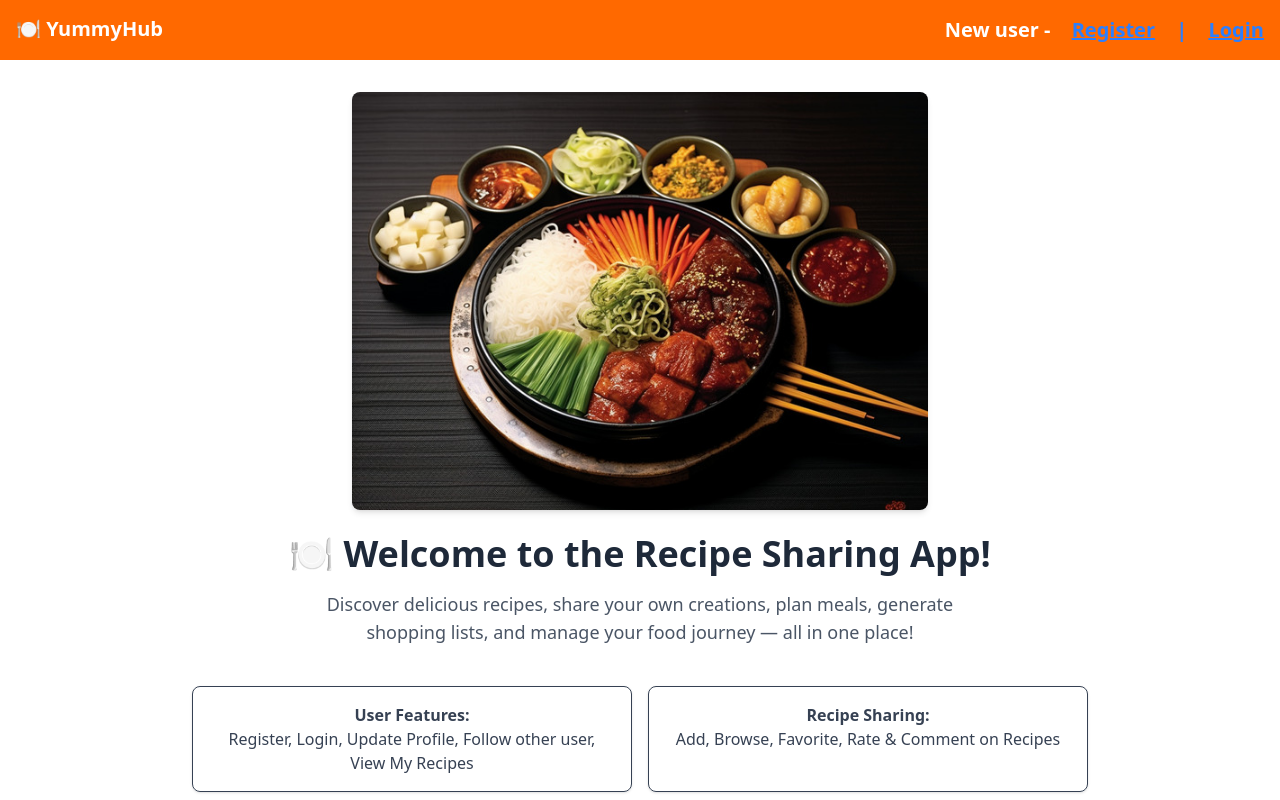
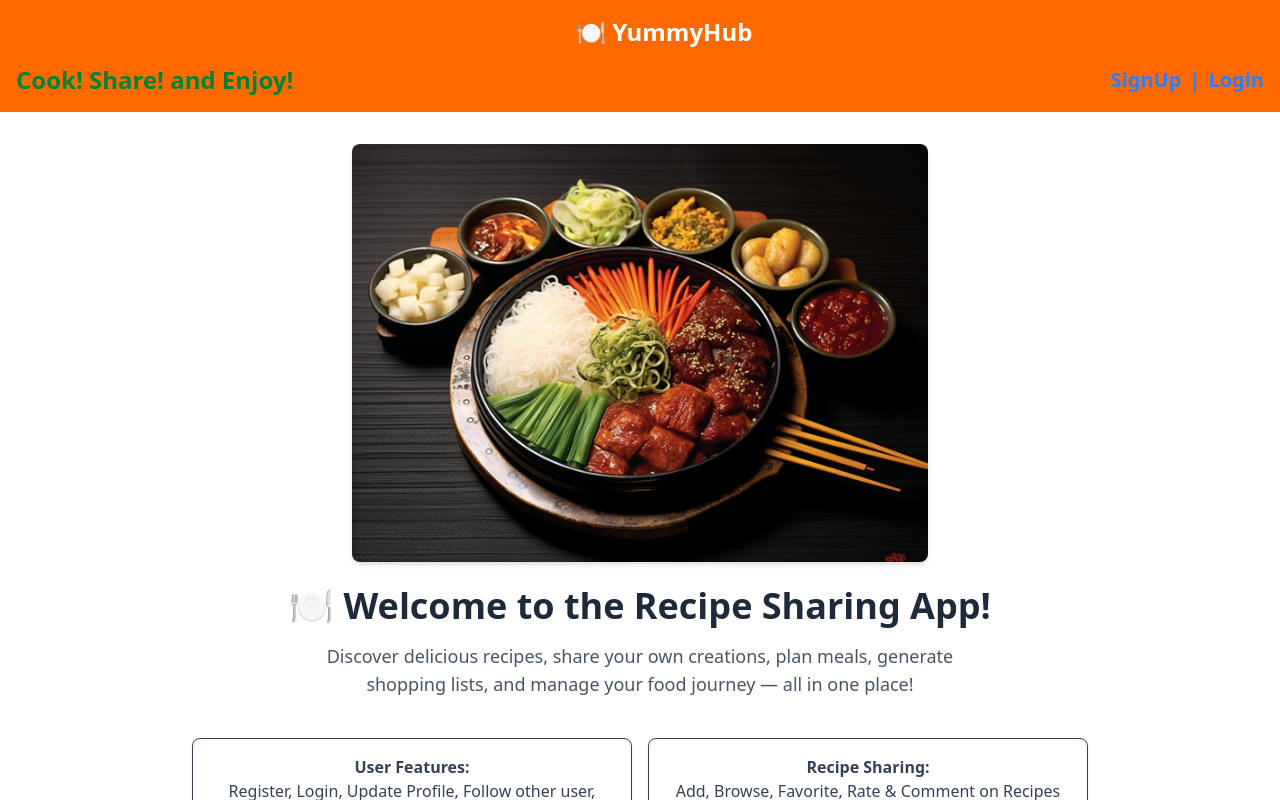
Before and after one commit to nandhini-11-cmd/recipeapp-frontend, a React (Vite) app: page / in a window 1280 px wide. Shown: the top 800 px of the page. Built offline with nearby package versions, Linux system fonts and the light colour scheme; no server answers.

Commit message:
includes responsiveness

```diff
--- a/src/components/Navbar.jsx
+++ b/src/components/Navbar.jsx
@@ -1,22 +1,29 @@
 import { Link, useNavigate } from "react-router-dom";
 import { useAuth } from "../context/AuthContext";
+import { useState } from "react";
 
 const Navbar = () => {
   const { user, logout } = useAuth();
   const navigate = useNavigate();
-
+   const [showMenu, setShowMenu] = useState(false);
   const handleLogout = () => {
     logout();
     navigate("/");
   };
 
   return (
-    <nav className="bg-orange-500 text-white p-4 flex justify-between items-center">
-      <Link to="/" className="text-xl font-bold animate-bounce">🍽️ YummyHub</Link>
-
-      <div className="space-x-4">
+    <nav className="bg-orange-500 text-white p-4 ">
+       <div className="flex justify-between items-center">
+      <Link to="/" className="text-2xl font-bold ml-2 md:ml-140">🍽️ YummyHub</Link>
+     <button onClick={() => setShowMenu(!showMenu)} className="md:hidden text-blue-600 font-bold text-sm underline ">
+          {showMenu ? "Close" : "Menu"}
+        </button>
+      </div>
+     <div
+  className={`mt-4 ${showMenu ? "flex" : "hidden"} flex-col items-start space-y-2 md:space-y-0 md:flex md:flex-row md:items-center md:justify-between md:space-x-4 text-s md:text-m font-bold`}>
         {user ? (
           <>
+          <span className=" font-bold text-green-800">Hi, {user.name} Welcome!</span>
             <Link to="/recipes">All-Recipes</Link>
             <Link to="/create">Add-Recipe</Link>
             <Link to="/my-recipes">My-Recipes</Link>
@@ -25,19 +32,28 @@ const Navbar = () => {
             <Link to="/shopping-list">Shopping-List</Link>
             <Link to="/following">Following</Link>
             <Link to="/profile">Update-Profile</Link>
-            <span className="font-bold text-green-800">Hi, {user.name}!</span>
-            <button onClick={handleLogout} className="bg-red-600 px-3 py-1 rounded hover:bg-red-700">
+
+            <button onClick={handleLogout} className="bg-red-600 px-3 py-1 ml-4 rounded hover:bg-red-700">
               Logout
             </button>
             </>) : (
-              <>
-               <span className=" text-xl font-bold">New user - </span>
-               <Link to="/register" className="text-blue-500 text-xl  underline font-bold">Register</Link>
-               <span className=" text-blue-500 text-xl  font-bold"> | </span>
-               <Link to="/login" className="text-blue-500 text-xl  underline font-bold">Login</Link>
-               </>
+              <div className="flex flex-col md:flex-row md:justify-between items-center w-full space-y-2 md:space-y-0">
+
+  <p className="text-xl md:text-2xl  font-bold text-green-700 whitespace-nowrap">
+    Cook! Share! and Enjoy!
+  </p>
+
+ <div className="flex flex-row text-xl md:text-xl items-center space-x-2">
+
+    <Link to="/register" className="text-blue-500  font-bold">SignUp</Link>
+    <span className="text-blue-500 font-bold">|</span>
+
+    <Link to="/login" className="text-blue-500  font-bold">Login</Link>
+  </div>
+</div>
                )}
            </div>
+
          </nav>
         );
     };
```
